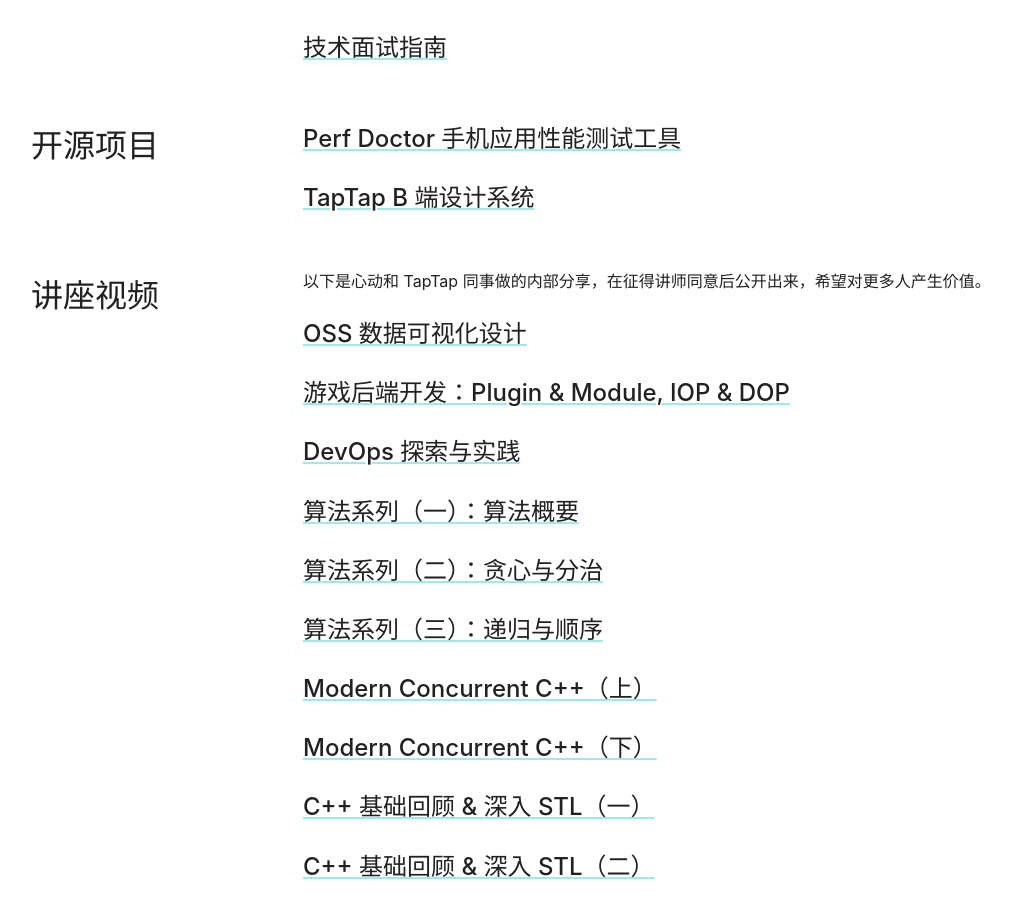
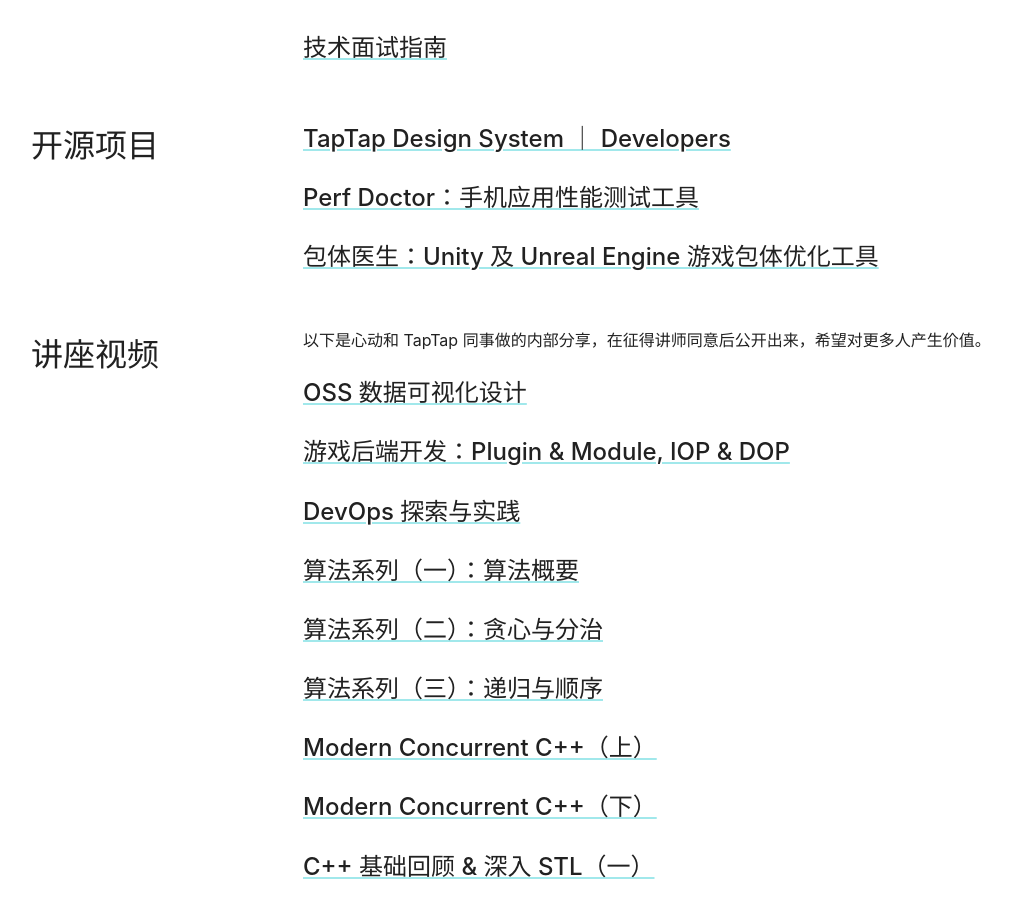
Before and after one commit to taptap/tds-blog, a Next.js app: page /open in a window 1280 px wide. Shown: the part 824-1735 px from the top of the page, without its empty margins (17-1029 px from the left). Built offline with nearby package versions, Linux system fonts and the light colour scheme.

Commit message:
add package doctor

```diff
--- /dev/null
+++ b/_data/projects.yaml
@@ -0,0 +1,6 @@
+- title: TapTap Design System ｜ Developers
+  url: https://www.figma.com/community/file/1044528985624992085
+- title: Perf Doctor：手机应用性能测试工具
+  url: https://github.com/taptap/perf-doctor
+- title: 包体医生：Unity 及 Unreal Engine 游戏包体优化工具
+  url: https://github.com/taptap/pkg-doctor
--- /dev/null
+++ b/lib/data.js
@@ -0,0 +1,19 @@
+import fs from "fs";
+import path from "path";
+import YAML from "yaml";
+
+function readYaml(filename) {
+  const talks = fs.readFileSync(
+    path.join(process.cwd(), "_data", filename),
+    "utf8"
+  );
+  return YAML.parse(talks);
+}
+
+export function getTalks() {
+  return readYaml('talks.yaml')
+}
+
+export function getProjects() {
+  return readYaml('projects.yaml')
+}
--- a/lib/talks.js
+++ /dev/null
@@ -1,11 +0,0 @@
-import fs from "fs";
-import path from "path";
-import YAML from "yaml";
-
-export function getTalks() {
-  const talks = fs.readFileSync(
-    path.join(process.cwd(), "_data", "talks.yaml"),
-    "utf8"
-  );
-  return YAML.parse(talks);
-}
--- a/pages/open/index.js
+++ b/pages/open/index.js
@@ -2,17 +2,16 @@
 import Image from "next/image";
 
 import Header from "../../components/header";
-import { getTalks } from "../../lib/talks";
+import { getTalks, getProjects } from "../../lib/data";
 import { getAllPages } from "../../lib/api";
 import styles from "../../styles/posts.module.scss";
 import heroImage from "../../public/photos/1.jpg";
 
-export default function Open({ pages, talks }) {
+export default function Open({ pages, talks, projects }) {
   pages.sort((first, second) => (first.slug > second.slug ? 1 : -1));
 
   const culturePages = pages.filter((page) => page.category === "culture");
   const guidePages = pages.filter((page) => page.category === "guide");
-  const projectPages = pages.filter((page) => page.category === "project");
 
   return (
     <>
@@ -79,10 +78,10 @@
 
               <div className={styles.list}>
                 <ul className={styles.small}>
-                  {projectPages.map((page) => (
-                    <li key={page.slug}>
-                      <a href={page.url} target="_blank" rel="noreferrer">
-                        <h3>{page.title}</h3>
+                  {projects.map((project) => (
+                    <li key={project.url}>
+                      <a href={project.url} target="_blank" rel="noreferrer">
+                        <h3>{project.title}</h3>
                       </a>
                     </li>
                   ))}
@@ -121,6 +120,7 @@
     props: {
       pages: getAllPages(),
       talks: getTalks(),
+      projects: getProjects()
     },
   };
 }
```
